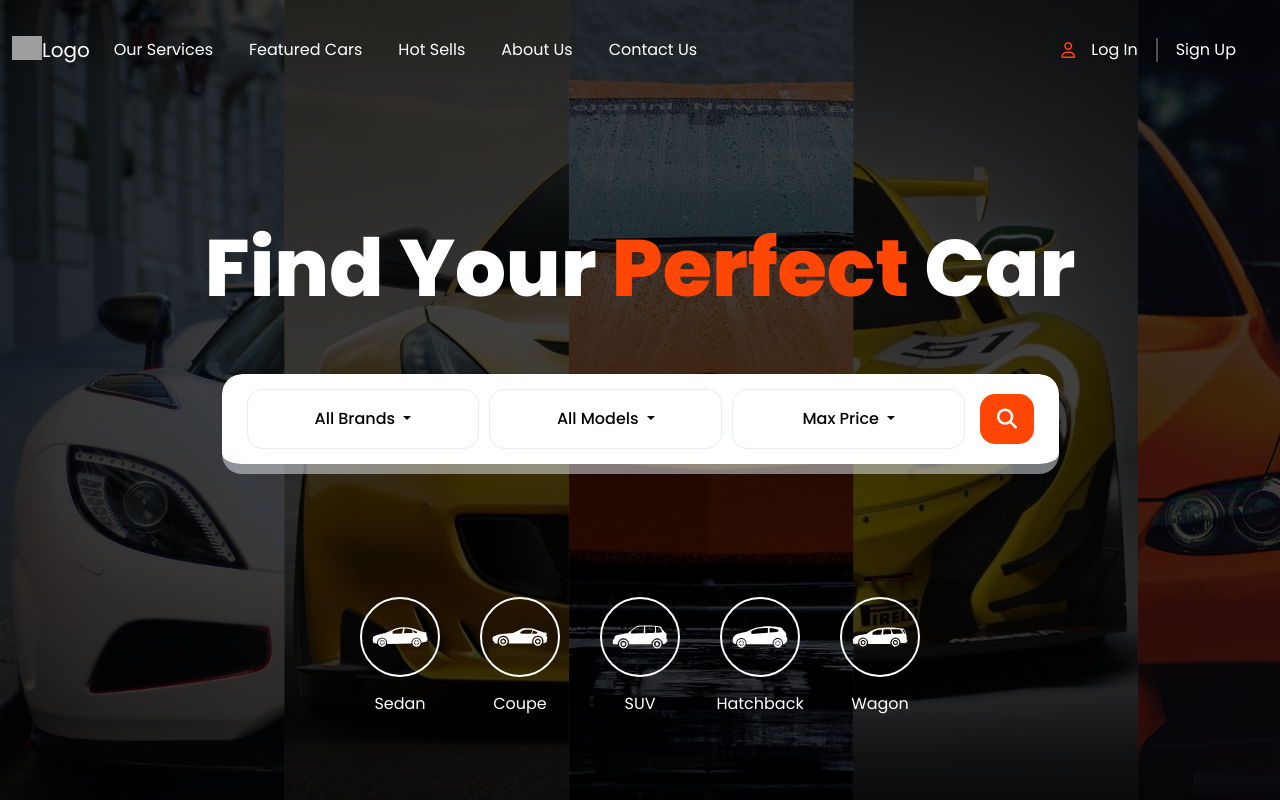
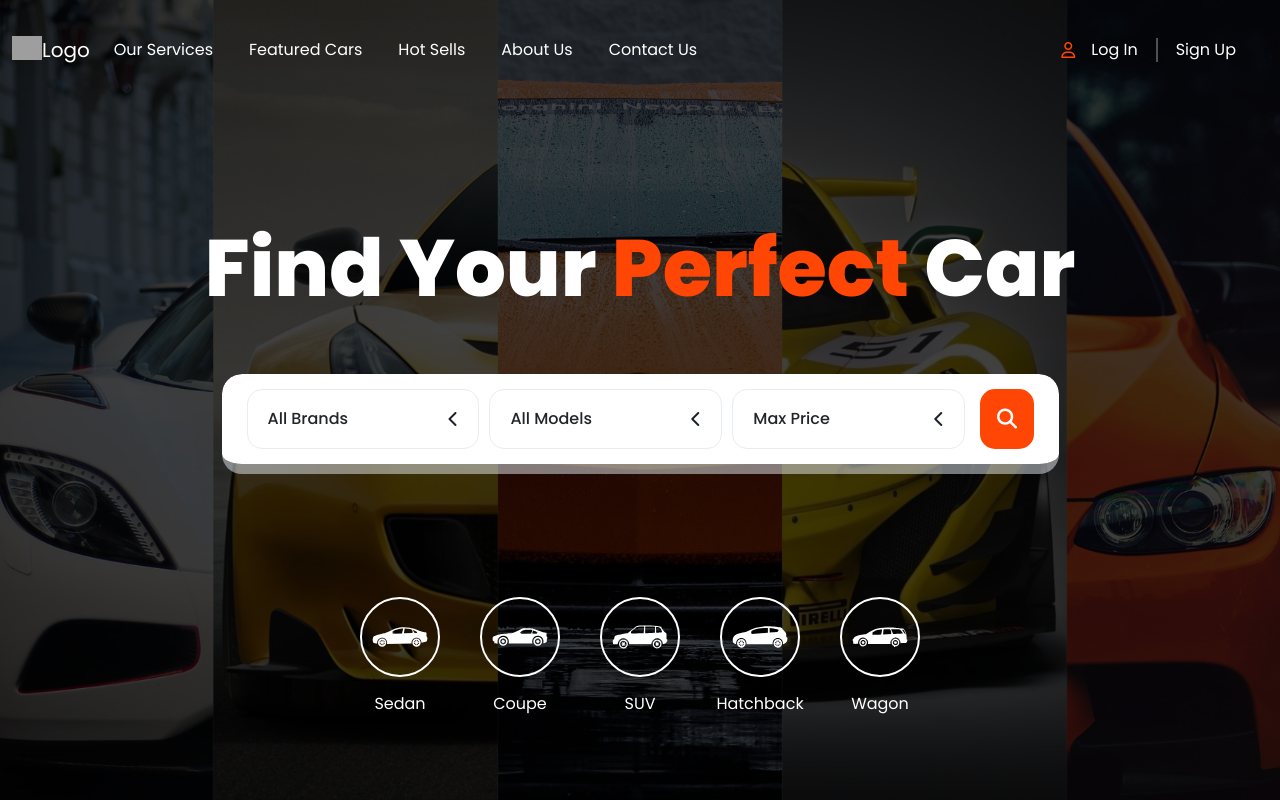
Before and after one commit to salehshakib/austhir-cars-website, a PHP site: page / in a window 1280 px wide. Run offline with PHP 8.4, Linux system fonts and the light colour scheme; some libraries are stand-ins or nearby versions; grey boxes are pictures that could not be loaded.

Commit message:
header done

```diff
--- /dev/null
+++ b/css/dropdown.css
@@ -0,0 +1,78 @@
+span.choose {
+  color: #555;
+  padding: 5px 0 10px;
+  display: inherit;
+}
+
+/*Styling Selectbox*/
+.austhir-dropdown {
+  position: relative;
+  width: 100%;
+  height: 60px;
+  background-color: #fff;
+  font-weight: 500;
+  border-radius: 15px;
+  transition: all 0.5s ease;
+  border: 1px solid;
+  border-color: #e7edf3;
+  position: relative;
+  font-size: 16px;
+  text-align: left;
+}
+.austhir-dropdown .select {
+  cursor: pointer;
+  height: 100%;
+  display: flex;
+  align-items: center;
+  justify-content: space-between;
+  padding: 10px 20px;
+}
+.austhir-dropdown .select > i {
+  font-size: 16px;
+  color: #1b2029;
+  cursor: pointer;
+  transition: all 0.3s ease-in-out;
+  float: right;
+  line-height: 20px;
+}
+
+.austhir-dropdown.active {
+  background-color: #f8f8f8;
+  border-color: #ff4604;
+}
+/* .austhir-dropdown.active:hover,
+.austhir-dropdown.active {
+  box-shadow: 0 0 4px rgb(204, 204, 204);
+  border-radius: 2px 2px 0 0;
+  background-color: #f8f8f8;
+} */
+.austhir-dropdown.active .select > i {
+  transform: rotate(-90deg);
+}
+.austhir-dropdown .dropdown-menu {
+  position: absolute;
+  background-color: #fff;
+  width: 100%;
+  left: 0;
+  top: 90%;
+  overflow: hidden;
+  display: none;
+  max-height: 144px;
+  overflow-y: auto;
+  z-index: 100;
+}
+.austhir-dropdown .dropdown-menu li {
+  padding: 10px;
+  transition: all 0.2s ease-in-out;
+  cursor: pointer;
+}
+.austhir-dropdown .dropdown-menu {
+  padding: 0;
+  list-style: none;
+}
+.austhir-dropdown .dropdown-menu li:hover {
+  color: #ff4604;
+}
+.austhir-dropdown .dropdown-menu li:active {
+  color: #ff4604;
+}
--- a/css/universal-stylesheet.css
+++ b/css/universal-stylesheet.css
@@ -8,6 +8,7 @@
   --austhir-orange: #ff4604;
   --austhir-border-color: #e7edf3;
   --austhir-devider-color: #50514f;
+  --austhir-nav-text-color: #1b2029;
 }
 
 nav {
@@ -27,6 +28,14 @@ a {
   margin: 0;
 }
 
+.nav-bg {
+  background-color: white;
+}
+
+.nav-bg #nav-items-container a {
+  color: var(--austhir-nav-text-color);
+}
+
 /*-----------------------------
         Header Design
 ------------------------------*/
@@ -34,6 +43,7 @@ a {
   background-color: rgba(0, 0, 0, 0.75);
   background-image: url("../images/cover.png");
   background-repeat: no-repeat;
+  background-position: center;
   background-size: cover;
   background-blend-mode: multiply;
 }
@@ -108,9 +118,9 @@ a {
   margin: 5px;
 }
 
-.austhir-dropdown-btn {
+.austhir-dropdown-button {
   background-color: white;
-  color: black;
+  color: var(--austhir-nav-text-color);
   font-weight: 500;
   width: 100%;
   height: 60px;
@@ -118,14 +128,43 @@ a {
   border-color: var(--austhir-border-color);
 }
 
+.austhir-dropdown-button:hover {
+  background-color: white;
+  color: var(--austhir-nav-text-color);
+  border-color: var(--austhir-orange);
+}
+
+.search-button-container {
+  height: 60px;
+}
+
 .search-button {
+  position: relative;
   padding: 15px 0;
+  height: 100%;
   margin-left: 5px;
   text-align: center;
   background-color: var(--austhir-orange);
   border-radius: 15px;
-  color: white;
+  color: white !important;
   font-size: 20px;
+}
+
+.search-button::before {
+  content: "";
+  position: absolute;
+  top: 0;
+  left: 0;
+  width: 100%;
+  height: 100%;
+  background-color: rgba(255, 255, 255, 0.15);
+  transform-origin: left;
+  transform: scaleX(0);
+  transition: 0.2s ease-in-out;
+}
+
+.search-button:hover::before {
+  transform: scaleX(1);
 }
 
 .search-button-text {
@@ -179,6 +218,22 @@ a {
     padding: 0;
   }
 
+  .log-sign-nav-item,
+  .log-sign-nav-item a {
+    padding: 8px 0;
+    width: 100%;
+    text-align: center;
+  }
+
+  .log-sign-nav-item:first-child {
+    border: 0;
+    padding: 0;
+  }
+
+  .log-sign-nav-item:last-child {
+    padding: 0;
+  }
+
   .austhir-nav-item + .austhir-nav-item {
     margin-left: 0;
     text-align: center;
--- a/index.html
+++ b/index.html
@@ -12,8 +12,9 @@
       integrity="sha384-1BmE4kWBq78iYhFldvKuhfTAU6auU8tT94WrHftjDbrCEXSU1oBoqyl2QvZ6jIW3"
       crossorigin="anonymous"
     />
-    <!-- universal stylesheet -->
+    <!-- custom stylesheet -->
     <link rel="stylesheet" href="css/universal-stylesheet.css" />
+    <link rel="stylesheet" href="css/dropdown.css" />
     <!-- fontawesome kit -->
     <script
       src="https://kit.fontawesome.com/d1dbecc215.js"
@@ -25,7 +26,7 @@
     <header id="home-header">
       <!-- navbar -->
       <nav class="navbar navbar-expand-lg">
-        <div class="container-fluid">
+        <div id="nav-bar" class="container-fluid">
           <!-- logo here -->
           <a class="navbar-brand austhir-nav-link" href="#">
             <img
@@ -37,6 +38,7 @@
             />Logo</a
           >
           <button
+            id="nav-hamburger-button"
             class="navbar-toggler"
             type="button"
             data-bs-toggle="collapse"
@@ -72,6 +74,7 @@
           </button>
           <div class="collapse navbar-collapse" id="navbarSupportedContent">
             <div
+              id="nav-items-container"
               class="d-flex flex-column align-items-center flex-lg-row justify-content-between w-100"
             >
               <ul class="navbar-nav mb-2 mb-lg-0">
@@ -99,11 +102,11 @@
                 </li>
               </ul>
 
-              <ul class="navbar-nav me-4 mb-2 mb-lg-0">
+              <ul class="navbar-nav me-0 me-lg-4 mb-2 mb-lg-0">
                 <li
                   class="nav-item log-sign-nav-item d-flex align-items-center"
                 >
-                  <i class="far fa-user me-2"></i>
+                  <i class="d-none d-lg-block far fa-user me-2"></i>
                   <a class="nav-link austhir-nav-link" href="#">Log In</a>
                 </li>
                 <li class="nav-item log-sign-nav-item">
@@ -131,61 +134,51 @@
               class="search-car-container d-flex flex-column flex-lg-row align-items-center"
             >
               <!-- all brands dropdown -->
-              <div class="dropdown search-car-dropdown d-block">
-                <button
-                  class="btn btn-secondary austhir-dropdown-btn dropdown-toggle"
-                  type="button"
-                  id="dropdownMenuButton1"
-                  data-bs-toggle="dropdown"
-                  aria-expanded="false"
-                >
-                  All Brands
-                </button>
-                <ul class="dropdown-menu" aria-labelledby="dropdownMenuButton1">
-                  <li><a class="dropdown-item" href="#">Action</a></li>
-                  <li><a class="dropdown-item" href="#">mercedes-benz</a></li>
-                  <li><a class="dropdown-item" href="#">koenigsegg</a></li>
-                </ul>
+              <div class="search-car-dropdown d-block">
+                <div class="austhir-dropdown">
+                  <div class="select">
+                    <span>All Brands</span>
+                    <i class="fa fa-chevron-left"></i>
+                  </div>
+                  <input type="hidden" name="brands" />
+                  <ul class="dropdown-menu">
+                    <li id="none">All Brands</li>
+                    <li id="mercedes-benz">Mercedes-Benz</li>
+                    <li id="koenigsegg">Koenigsegg</li>
+                  </ul>
+                </div>
               </div>
 
               <!-- all models dropdown -->
-              <div class="dropdown search-car-dropdown d-block">
-                <button
-                  class="btn btn-secondary austhir-dropdown-btn dropdown-toggle"
-                  type="button"
-                  id="dropdownMenuButton1"
-                  data-bs-toggle="dropdown"
-                  aria-expanded="false"
-                >
-                  All Models
-                </button>
-                <ul class="dropdown-menu" aria-labelledby="dropdownMenuButton1">
-                  <li><a class="dropdown-item" href="#">Action</a></li>
-                  <li><a class="dropdown-item" href="#">Another action</a></li>
-                  <li>
-                    <a class="dropdown-item" href="#">Something else here</a>
-                  </li>
-                </ul>
+              <div class="search-car-dropdown d-block">
+                <div class="austhir-dropdown">
+                  <div class="select">
+                    <span>All Models</span>
+                    <i class="fa fa-chevron-left"></i>
+                  </div>
+                  <input type="hidden" name="models" />
+                  <ul class="dropdown-menu">
+                    <li id="none">All Models</li>
+                    <li id="mercedes-benz">Mercedes-Benz</li>
+                    <li id="koenigsegg">Koenigsegg</li>
+                  </ul>
+                </div>
               </div>
 
               <!-- max price dropdown -->
               <div class="dropdown search-car-dropdown d-block">
-                <button
-                  class="btn btn-secondary austhir-dropdown-btn dropdown-toggle"
-                  type="button"
-                  id="dropdownMenuButton1"
-                  data-bs-toggle="dropdown"
-                  aria-expanded="false"
-                >
-                  Max Price
-                </button>
-                <ul class="dropdown-menu" aria-labelledby="dropdownMenuButton1">
-                  <li><a class="dropdown-item" href="#">Action</a></li>
-                  <li><a class="dropdown-item" href="#">Another action</a></li>
-                  <li>
-                    <a class="dropdown-item" href="#">Something else here</a>
-                  </li>
-                </ul>
+                <div class="austhir-dropdown">
+                  <div class="select">
+                    <span>Max Price</span>
+                    <i class="fa fa-chevron-left"></i>
+                  </div>
+                  <input type="hidden" name="price" />
+                  <ul class="dropdown-menu">
+                    <li id="none">Max Price</li>
+                    <li id="mercedes-benz">Mercedes-Benz</li>
+                    <li id="koenigsegg">Koenigsegg</li>
+                  </ul>
+                </div>
               </div>
 
               <!-- search button  -->
@@ -430,5 +423,10 @@
       integrity="sha384-ka7Sk0Gln4gmtz2MlQnikT1wXgYsOg+OMhuP+IlRH9sENBO0LRn5q+8nbTov4+1p"
       crossorigin="anonymous"
     ></script>
+    <!-- jQuery CDN  -->
+    <script src="https://code.jquery.com/jquery-2.2.4.min.js"></script>
+    <!-- custom js  -->
+    <script src="js/home-page.js"></script>
+    <script src="js/dropdown.js"></script>
   </body>
 </html>
--- /dev/null
+++ b/js/dropdown.js
@@ -0,0 +1,15 @@
+/*Dropdown Menu*/
+$('.austhir-dropdown').click(function () {
+        $(this).attr('tabindex', 1).focus();
+        $(this).toggleClass('active');
+        $(this).find('.dropdown-menu').slideToggle(300);
+    });
+    $('.austhir-dropdown').focusout(function () {
+        $(this).removeClass('active');
+        $(this).find('.dropdown-menu').slideUp(300);
+    });
+    $('.austhir-dropdown .dropdown-menu li').click(function () {
+        $(this).parents('.austhir-dropdown').find('span').text($(this).text());
+        $(this).parents('.austhir-dropdown').find('input').attr('value', $(this).attr('id'));
+    });
+/*End Dropdown Menu*/
--- /dev/null
+++ b/js/home-page.js
@@ -0,0 +1,11 @@
+var navBar = document.getElementById('nav-bar');
+var hamBurger = document.getElementById('nav-hamburger-button');
+
+var navItems = document.getElementsByClassName('austhir-nav-link');
+
+console.log(navItems);
+
+hamBurger.onclick = function(){
+
+    navBar.classList.toggle('nav-bg');
+}
```
